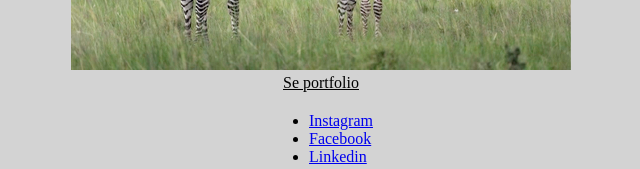
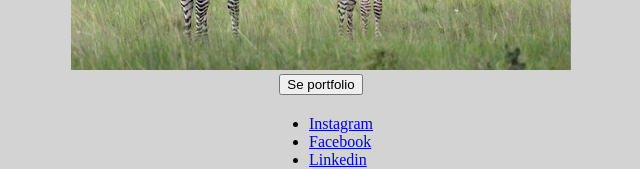
Before and after one commit to Cahe0002/visitkort_test, a plain HTML site: page index.html in a window 1280 px wide. Shown: the part 1195-1364 px from the top of the page, without its empty margins (319-959 px from the left). Drawn offline with Linux system fonts and the light colour scheme.

Commit message:
added button

```diff
--- a/index.html
+++ b/index.html
@@ -29,9 +29,11 @@
       ><img class="zebraImg" src="Zebra.webp" alt="Fotorejse Afrika"
     /></a>
 
-<div class="con">
-  <a href="https://carolineschytte.com" class="knap">Se portfolio</a>
-</div>
+    <div class="con">
+      <a href="https://carolineschytte.com" class="knap"
+        ><button>Se portfolio</button></a
+      >
+    </div>
 
     <div class="container">
       <ul class="myUL">
```
